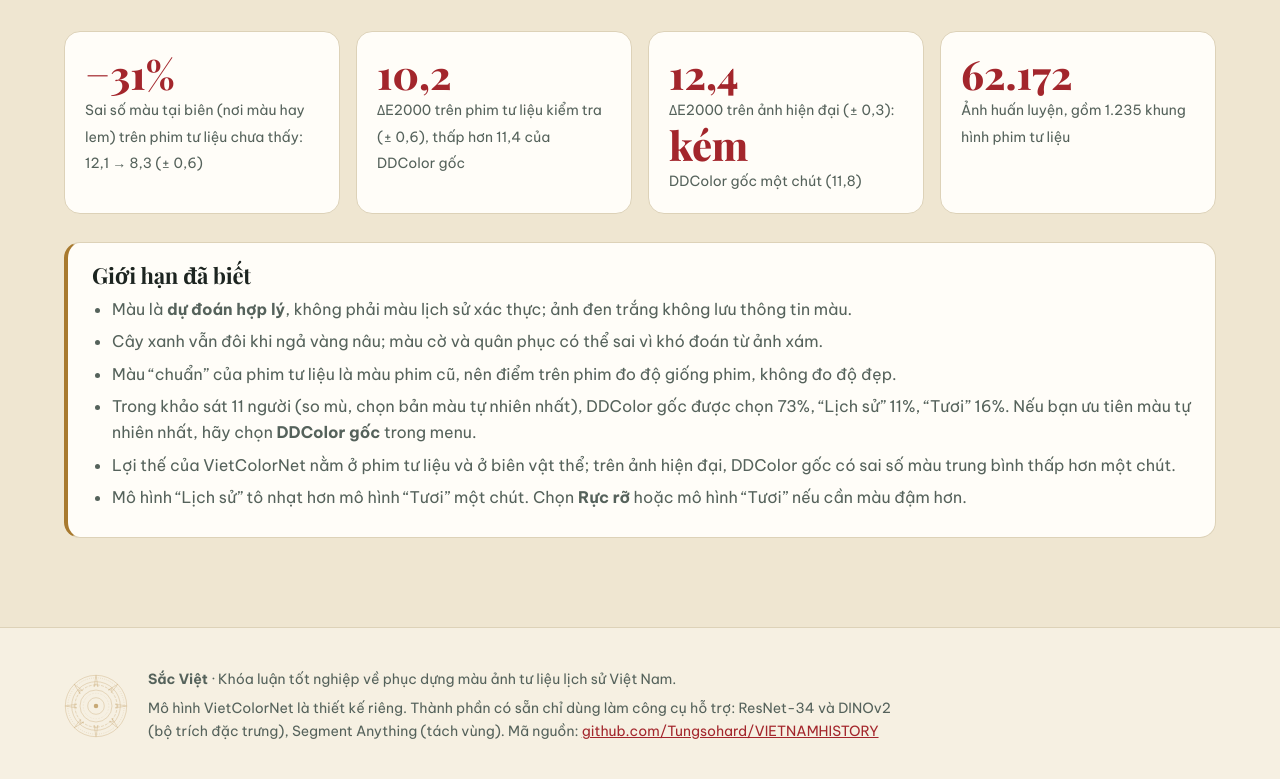
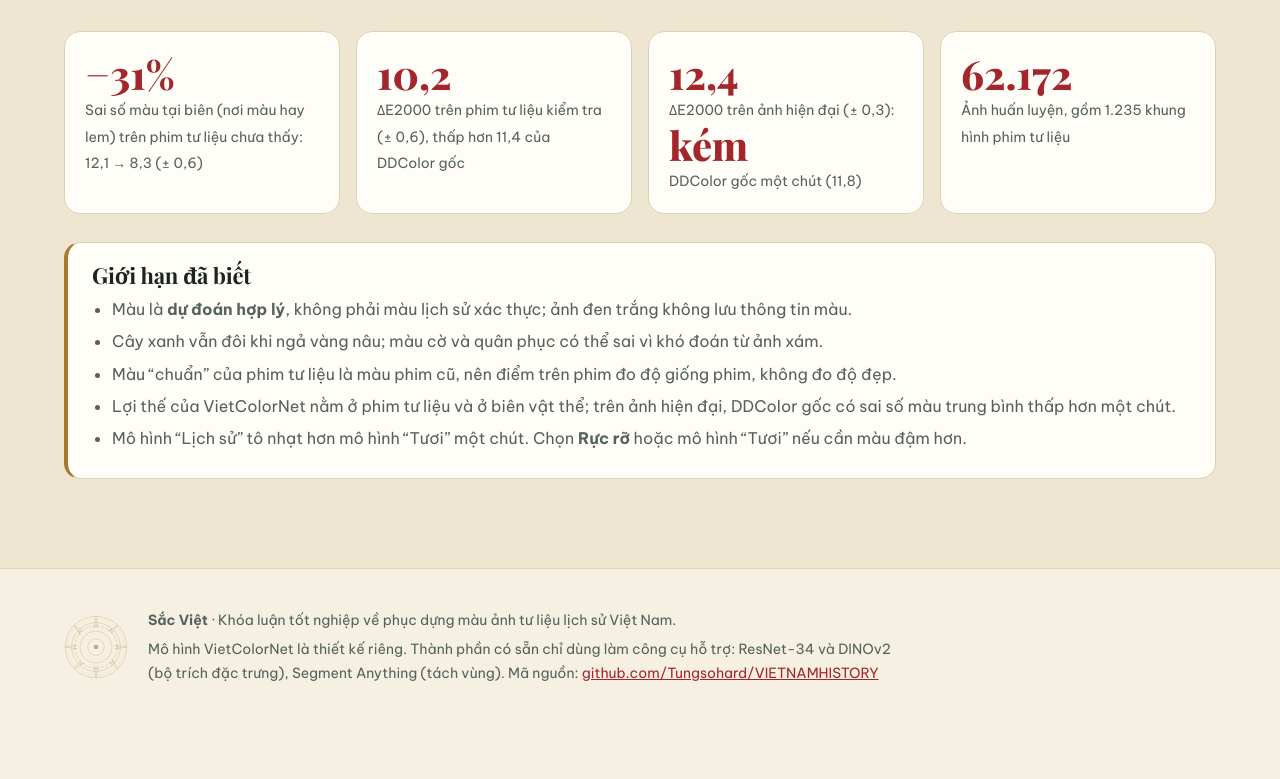
Before and after one commit to Tungsohard/VIETNAMHISTORY, a plain HTML site: page web/index.html in a window 1280 px wide. Shown: the part 2948-3727 px from the top of the page. After the commit the page ends 3673 px from the top, so only its background shows below. Drawn offline with nearby package versions, Linux system fonts and the light colour scheme; files that its build step writes are made by us from their sources; no server answers; files whose address does not match are found by name; a web font is replaced by a local one.

Commit message:
web: remove user-study line from the known-limitations list

```diff
--- a/web/index.html
+++ b/web/index.html
@@ -195,7 +195,6 @@
         <li>Màu là <b>dự đoán hợp lý</b>, không phải màu lịch sử xác thực; ảnh đen trắng không lưu thông tin màu.</li>
         <li>Cây xanh vẫn đôi khi ngả vàng nâu; màu cờ và quân phục có thể sai vì khó đoán từ ảnh xám.</li>
         <li>Màu “chuẩn” của phim tư liệu là màu phim cũ, nên điểm trên phim đo độ giống phim, không đo độ đẹp.</li>
-        <li>Trong khảo sát 11 người (so mù, chọn bản màu tự nhiên nhất), DDColor gốc được chọn 73%, “Lịch sử” 11%, “Tươi” 16%. Nếu bạn ưu tiên màu tự nhiên nhất, hãy chọn <b>DDColor gốc</b> trong menu.</li>
         <li>Lợi thế của VietColorNet nằm ở phim tư liệu và ở biên vật thể; trên ảnh hiện đại, DDColor gốc có sai số màu trung bình thấp hơn một chút.</li>
         <li>Mô hình “Lịch sử” tô nhạt hơn mô hình “Tươi” một chút. Chọn <b>Rực rỡ</b> hoặc mô hình “Tươi” nếu cần màu đậm hơn.</li>
       </ul>
```
